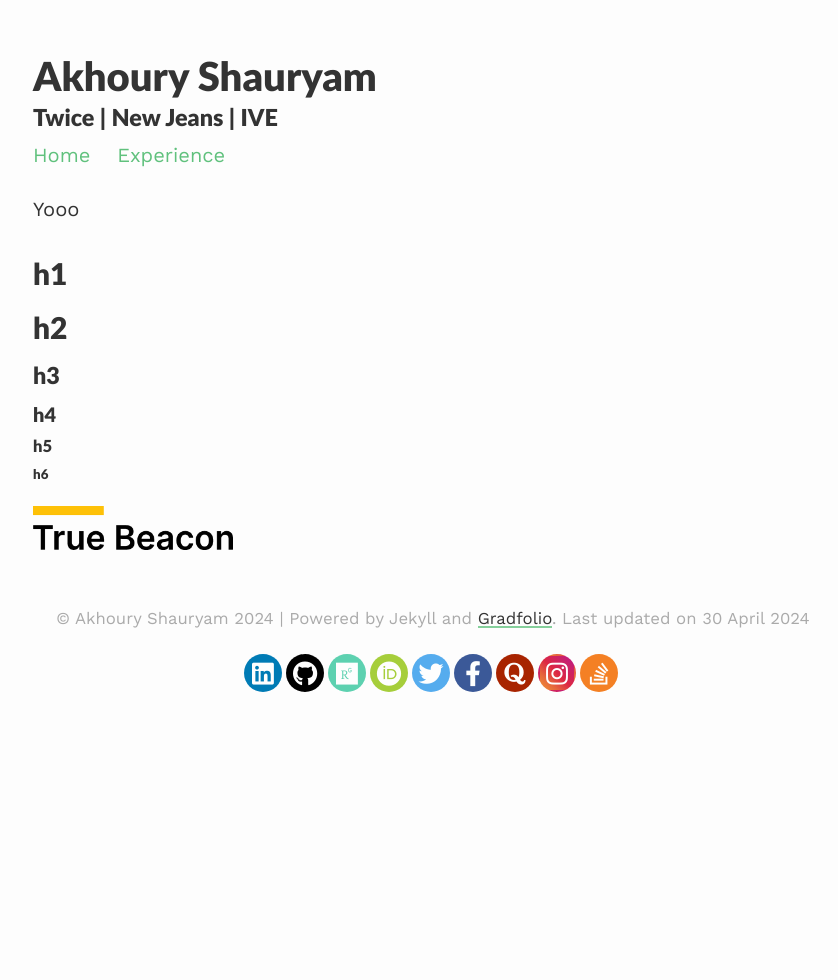
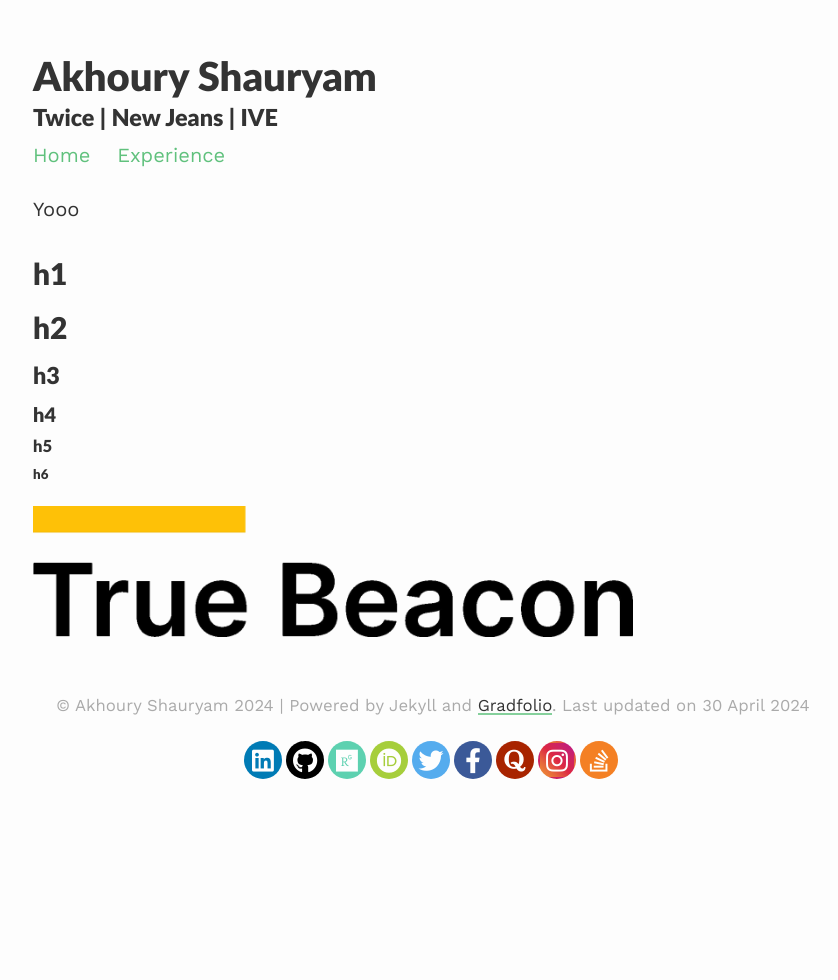
Before and after one commit to Satan-Claws/Satan-Claws.github.io, a Jekyll site: the page built from _pages/Experience.md, in a window 1280 px wide. Shown: the whole page, without its empty margins (207-1045 px from the left). Built offline with Jekyll 4.4.1, drawn with Linux system fonts in a browser that asks for light colours; nearby versions of some CDN libraries.

Commit message:
Update Experience.md

```diff
--- a/_pages/Experience.md
+++ b/_pages/Experience.md
@@ -15,4 +15,4 @@ Yooo
 ##### h5
 ###### h6
 
-<img src="/assets/images/TrueBeacon.png" width="200">
+<img src="/assets/images/TrueBeacon.png" width="600">
```
